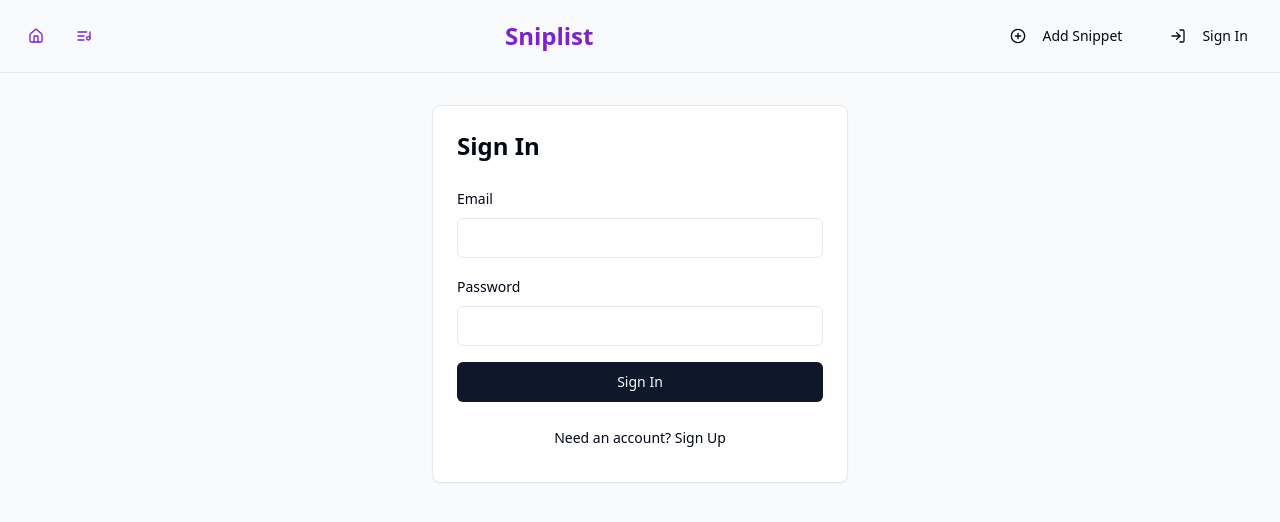
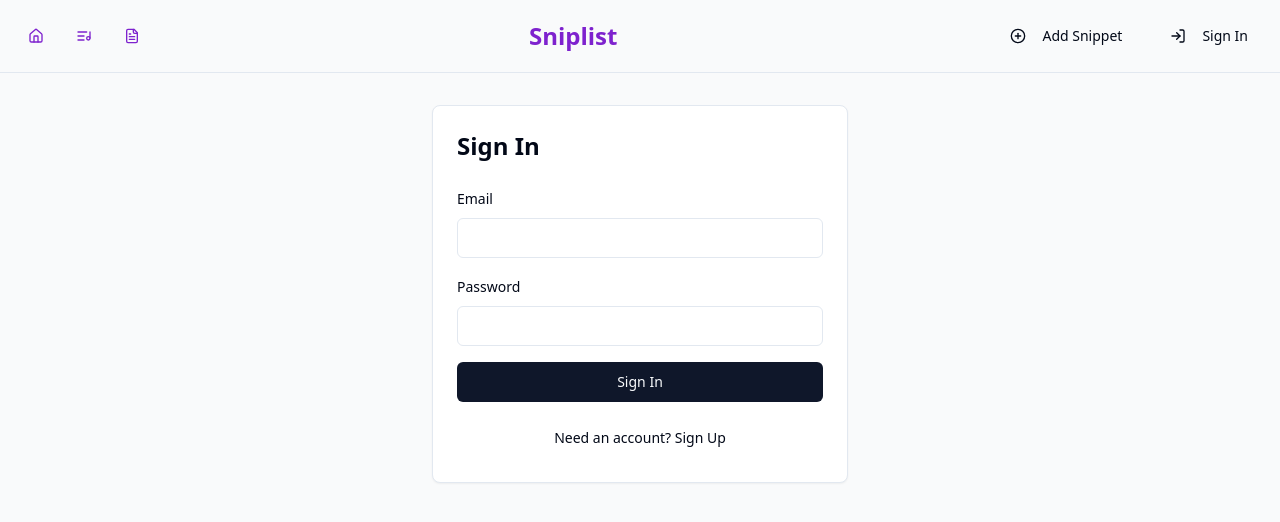
Before and after one commit to mathewkaminski/sniplist, a React (Vite) app: page /auth in a window 1280 px wide. Shown: the top 522 px of the page. Built offline with nearby package versions, Linux system fonts and the light colour scheme.

Commit message:
Add Sniplists tab to Header
Add a "Sniplists" tab to the Header component.

```diff
--- a/src/components/Header.tsx
+++ b/src/components/Header.tsx
@@ -1,6 +1,6 @@
 
 import { Button } from "@/components/ui/button";
-import { PlusCircle, Home, ListMusic } from "lucide-react";
+import { PlusCircle, Home, ListMusic, FileText } from "lucide-react";
 import { UserMenu } from "@/components/UserMenu";
 import { useNavigate } from "react-router-dom";
 
@@ -29,6 +29,13 @@ export function Header() {
           >
             <ListMusic className="h-6 w-6 text-purple-700" />
           </Button>
+          <Button
+            variant="ghost"
+            size="icon"
+            onClick={() => navigate("/sniplists")}
+          >
+            <FileText className="h-6 w-6 text-purple-700" />
+          </Button>
         </div>
         <Button
           variant="ghost"
```
